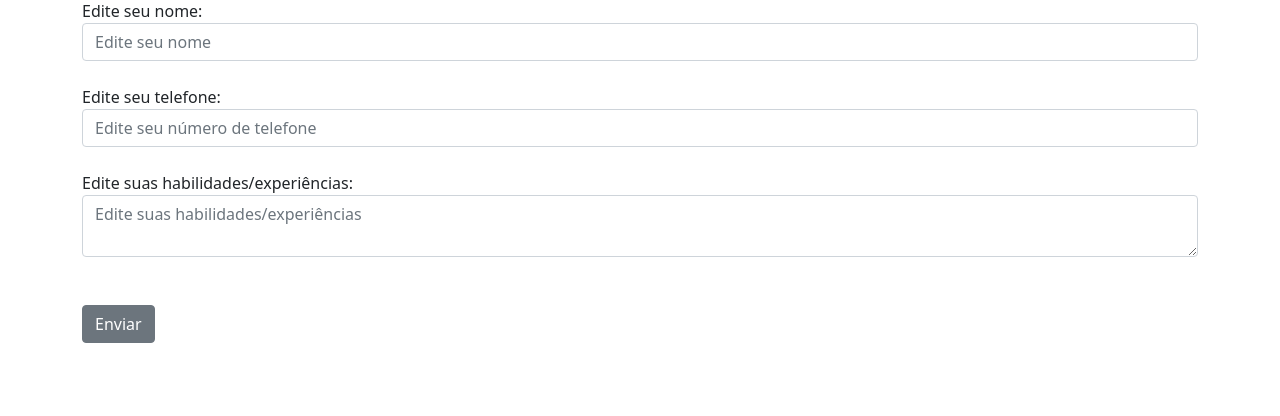
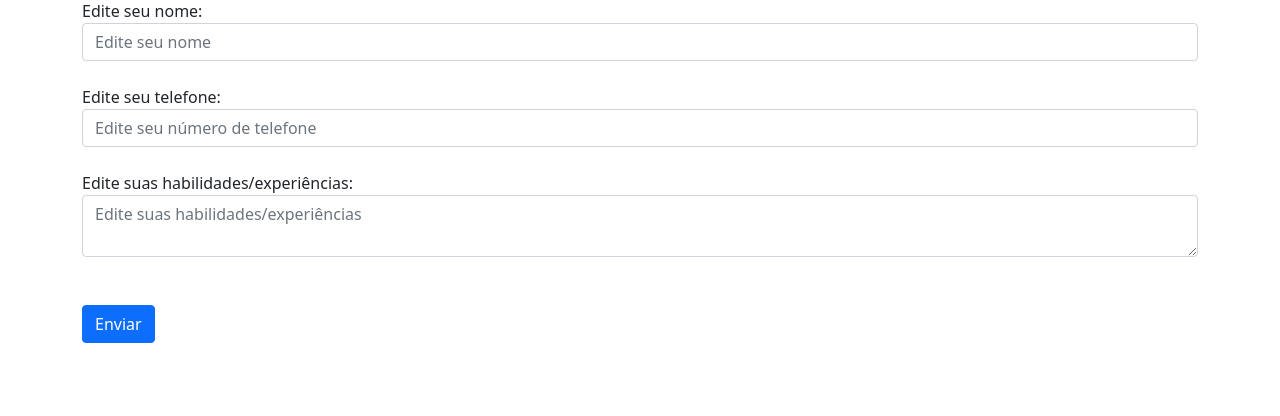
Before and after one commit to brunoanesio/univesp-aplicativoweb, a Flask app: template templates/edit.html in a window 1280 px wide. Shown: the part 183-599 px from the top of the page. Run offline with Flask 2, Linux system fonts and the light colour scheme; the template is opened without the code that fills it, so the values that code supplies are empty; some libraries are stand-ins or nearby versions.

Commit message:
Atualizado botão no template edit

```diff
--- a/templates/edit.html
+++ b/templates/edit.html
@@ -33,7 +33,7 @@
         <br />
         <div class="form-group">
             <button type="submit"
-                    class="btn btn-secondary"
+                    class="btn btn-primary"
                     onclick="window.alert('Suas informações foram atualizadas!')">
                 Enviar
             </button>
```
